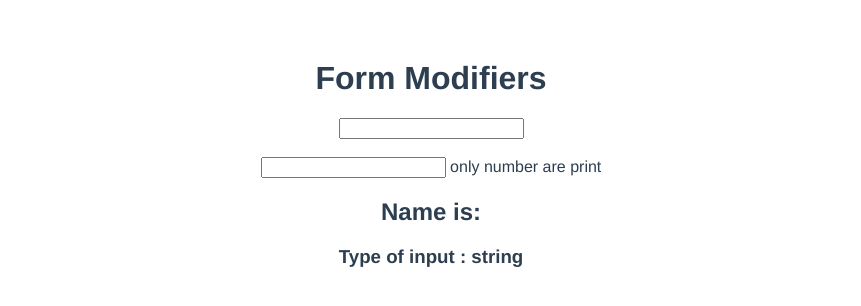
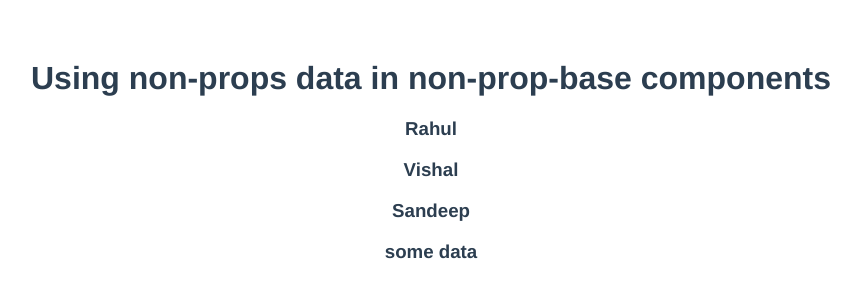
Before and after one commit to rahulsonwane/vue_js_tutorail, a Vue app: page / in a window 1280 px wide. Shown: the top 306 px of the page, without its empty margins (209-1070 px from the left). Built offline with nearby package versions, Linux system fonts and the light colour scheme.

Commit message:
Non Props data Pass

```diff
--- a/src/App.vue
+++ b/src/App.vue
@@ -13,13 +13,15 @@
   <!-- <PropBase/> -->
   <!-- <RefDom/> -->
   <!-- <MakeForm/> -->
-  <FormModifier/>
+  <!-- <FormModifier/> -->
+  <PassNonProps/>
 
 </template>
 
 
 <script>
-import FormModifier from './components/FormModifier.vue';
+// import FormModifier from './components/FormModifier.vue';
+import PassNonProps from './components/PassNonProps.vue';
 
 
 // import BaseHome from './components/BaseHome.vue';
@@ -42,7 +44,8 @@ import FormModifier from './components/FormModifier.vue';
 export default {
   name: 'App',
   components: {
-    FormModifier
+    // FormModifier,
+    PassNonProps
 }
 }
 </script>
--- a/src/components/FormModifier.vue
+++ b/src/components/FormModifier.vue
@@ -1,12 +1,10 @@
 <template>
     <h1> Form Modifiers </h1>
-    <input type="text" v-model.lazy="data">
+    <input type="text" v-model.lazy.number="data">
     <!-- <input type="text" v-model.trim="data"> -->
  <!-- used for input value print after the enter  -->
  <br/> <br/>
-    <input type="number" v-model.number="data">
-    only number are print
-
+    <!-- <input type="number" v-model.number="data"> -->
     <h2>  Name is: {{ data }}</h2>
     <h3> Type of input : {{ typeof(data) }}</h3>
 </template>
--- /dev/null
+++ b/src/components/NonProp.vue
@@ -0,0 +1,19 @@
+<template>
+<h1> Using non-props data in non-prop-base components </h1>
+<div  >
+    <h3>Rahul </h3>
+    <h3 >Vishal</h3>
+    <h3  v-bind="$attrs">Sandeep</h3>
+    <h3> {{ data }}</h3>
+
+</div>
+</template>
+
+<script>
+export default {
+    name: "NonProp",
+    props: {
+        data: String
+    }
+}
+</script>
--- /dev/null
+++ b/src/components/PassNonProps.vue
@@ -0,0 +1,14 @@
+<template>
+<NonProp data="some data"  id="nonprops"/>
+</template>
+
+<script>
+import NonProp from './NonProp.vue'
+export default {
+    name: "PassNonProps",
+    components: {
+        NonProp
+    }
+
+}
+</script>
```
